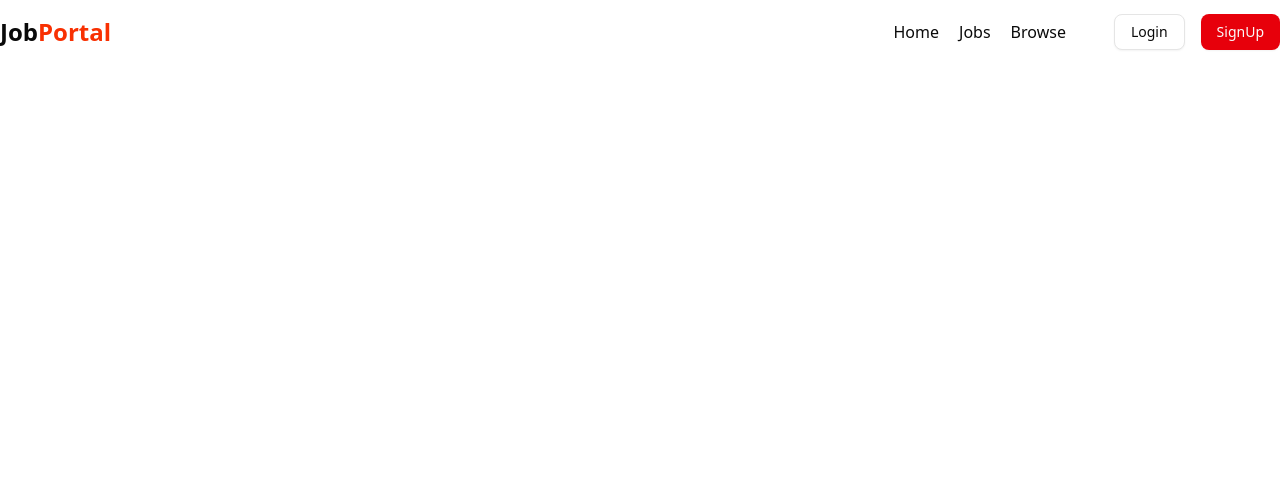
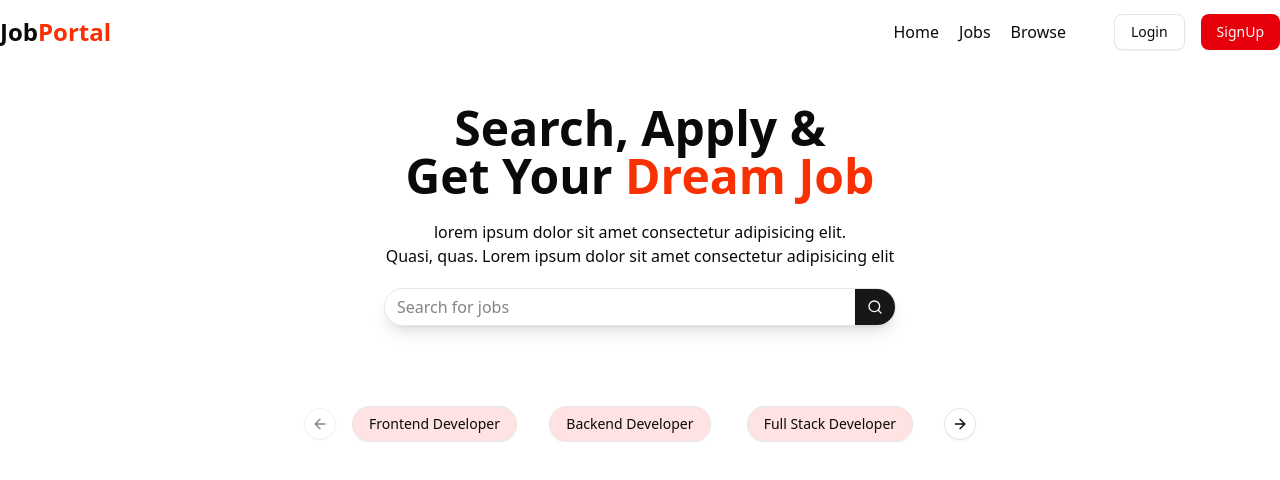
Before and after one commit to Aashi1909/Job-Portal, a React (Vite) app in the folder frontend/: page / in a window 1280 px wide. Shown: the top 480 px of the page. Built offline with nearby package versions, Linux system fonts and the light colour scheme.

Commit message:
HeroSection and Carousel Section in frontend

```diff
--- a/frontend/package.json
+++ b/frontend/package.json
@@ -15,11 +15,12 @@
     "@radix-ui/react-popover": "^1.1.6",
     "@radix-ui/react-radio-group": "^1.2.3",
     "@radix-ui/react-slot": "^1.1.2",
-    "@reduxjs/toolkit": "^2.6.0",
+    "@reduxjs/toolkit": "^2.6.1",
     "@tailwindcss/vite": "^4.0.11",
     "axios": "^1.8.1",
     "class-variance-authority": "^0.7.1",
     "clsx": "^2.1.1",
+    "embla-carousel-react": "^8.5.2",
     "lucide-react": "^0.477.0",
     "next-themes": "^0.4.4",
     "react": "^19.0.0",
--- /dev/null
+++ b/frontend/src/components/CategoryCarousel.jsx
@@ -0,0 +1,54 @@
+import React from 'react'
+import { Carousel, CarouselContent, CarouselItem, CarouselNext, CarouselPrevious } from './ui/carousel'
+import { Button } from './ui/button'
+import { Car } from 'lucide-react'
+
+const category =[
+    "Frontend Developer",
+    "Backend Developer",
+    "Full Stack Developer",
+    "UI/UX Designer",
+    "Data Scientist",
+    "Mobile Developer",
+    "DevOps Engineer",
+    "Cloud Engineer",
+    "Product Manager",
+    "QA Engineer",
+    "Cybersecurity Analyst",
+    "Blockchain Developer",
+    "Artificial Intelligence (AI) Engineer",
+    "Machine Learning Engineer",
+    "Robotics Engineer",
+    "Data Engineer",
+    "Game Developer",
+    "Digital Marketing Specialist",
+    "Content Writer",
+    "Social Media Manager",
+    "Video Editor",
+    "Graphic Designer",
+]
+const CategoryCarousel = () => {
+  return (
+    <div>
+        <Carousel className="w-full max-w-xl mx-auto my-20 ">
+            <CarouselContent>
+                {
+                    category.map((item, index) => (
+                    <CarouselItem className="md:basis-1/2 lg:basis-1/3 ">
+                        <Button  variant="outline" className="rounded-full bg-red-100">{item}</Button>
+                    </CarouselItem>
+                ))
+
+                }
+
+            </CarouselContent>
+            <CarouselPrevious />
+            <CarouselNext />
+
+        </Carousel>
+
+    </div>
+  )
+}
+
+export default CategoryCarousel
--- /dev/null
+++ b/frontend/src/components/HeroSection.jsx
@@ -0,0 +1,22 @@
+import React from 'react'
+import { Button } from './ui/button'
+import { Search } from 'lucide-react'
+
+const HeroSection = () => {
+  return (
+    <div className='text-center'>
+        <div className='flex flex-col gap-5 my-10'>
+        <h1 className='text-5xl font-bold'>Search, Apply & <br /> Get Your <span className='text-[#F83002]'>Dream Job</span></h1>
+        <p>lorem ipsum dolor sit amet consectetur adipisicing elit. <br /> Quasi, quas. Lorem ipsum dolor sit amet consectetur adipisicing elit
+        </p>
+        <div className='flex w-[40%] shadow-lg border border-gray-200 pl-3 rounded-full items-center gap-4 mx-auto'>
+            <input type="text" placeholder='Search for jobs' className='outline-none  w-full' />
+            <Button className="rounded-r-full"> <Search className='h-5 w-5' /></Button>
+        </div>
+        </div>
+
+    </div>
+  )
+}
+
+export default HeroSection
--- a/frontend/src/components/Home.jsx
+++ b/frontend/src/components/Home.jsx
@@ -1,10 +1,14 @@
 import React from "react";
 import Navbar from "./shared/Navbar";
+import HeroSection from "./HeroSection";
+import CategoryCarousel from "./CategoryCarousel";
 
 const Home =() =>{
     return (
         <div>
             <Navbar />
+            <HeroSection />
+            <CategoryCarousel />
         </div>
     )
 }
--- a/frontend/src/components/auth/Login.jsx
+++ b/frontend/src/components/auth/Login.jsx
@@ -34,7 +34,15 @@
                 navigate("/");
                 toast.success(res.data.message);
             }
+
         }catch(error){
+            if (error.response) {
+                toast.error(error.response.data.message || "Something went wrong!");
+            } else if (error.request) {
+                toast.error("No response from server. Please try again.");
+            } else {
+                toast.error("An unexpected error occurred.");
+            }
             console.log(error);
 
         }
--- a/frontend/src/components/auth/Signup.jsx
+++ b/frontend/src/components/auth/Signup.jsx
@@ -50,8 +50,18 @@
                     navigate("/login");
                     toast.success(res.data.message);
                 }
+                else{
+                    toast.error(res.data.message);
+                }
 
             }catch(error){
+                if (error.response) {
+                    toast.error(error.response.data.message || "Something went wrong!");
+                } else if (error.request) {
+                    toast.error("No response from server. Please try again.");
+                } else {
+                    toast.error("An unexpected error occurred.");
+                }
                 console.log(error);
 
             }
--- /dev/null
+++ b/frontend/src/components/ui/carousel.jsx
@@ -0,0 +1,194 @@
+import * as React from "react"
+import useEmblaCarousel from "embla-carousel-react";
+import { ArrowLeft, ArrowRight } from "lucide-react"
+
+import { cn } from "@/lib/utils"
+import { Button } from "@/components/ui/button"
+
+const CarouselContext = React.createContext(null)
+
+function useCarousel() {
+  const context = React.useContext(CarouselContext)
+
+  if (!context) {
+    throw new Error("useCarousel must be used within a <Carousel />")
+  }
+
+  return context
+}
+
+function Carousel({
+  orientation = "horizontal",
+  opts,
+  setApi,
+  plugins,
+  className,
+  children,
+  ...props
+}) {
+  const [carouselRef, api] = useEmblaCarousel({
+    ...opts,
+    axis: orientation === "horizontal" ? "x" : "y",
+  }, plugins)
+  const [canScrollPrev, setCanScrollPrev] = React.useState(false)
+  const [canScrollNext, setCanScrollNext] = React.useState(false)
+
+  const onSelect = React.useCallback((api) => {
+    if (!api) return
+    setCanScrollPrev(api.canScrollPrev())
+    setCanScrollNext(api.canScrollNext())
+  }, [])
+
+  const scrollPrev = React.useCallback(() => {
+    api?.scrollPrev()
+  }, [api])
+
+  const scrollNext = React.useCallback(() => {
+    api?.scrollNext()
+  }, [api])
+
+  const handleKeyDown = React.useCallback((event) => {
+    if (event.key === "ArrowLeft") {
+      event.preventDefault()
+      scrollPrev()
+    } else if (event.key === "ArrowRight") {
+      event.preventDefault()
+      scrollNext()
+    }
+  }, [scrollPrev, scrollNext])
+
+  React.useEffect(() => {
+    if (!api || !setApi) return
+    setApi(api)
+  }, [api, setApi])
+
+  React.useEffect(() => {
+    if (!api) return
+    onSelect(api)
+    api.on("reInit", onSelect)
+    api.on("select", onSelect)
+
+    return () => {
+      api?.off("select", onSelect)
+    };
+  }, [api, onSelect])
+
+  return (
+    <CarouselContext.Provider
+      value={{
+        carouselRef,
+        api: api,
+        opts,
+        orientation:
+          orientation || (opts?.axis === "y" ? "vertical" : "horizontal"),
+        scrollPrev,
+        scrollNext,
+        canScrollPrev,
+        canScrollNext,
+      }}>
+      <div
+        onKeyDownCapture={handleKeyDown}
+        className={cn("relative", className)}
+        role="region"
+        aria-roledescription="carousel"
+        data-slot="carousel"
+        {...props}>
+        {children}
+      </div>
+    </CarouselContext.Provider>
+  );
+}
+
+function CarouselContent({
+  className,
+  ...props
+}) {
+  const { carouselRef, orientation } = useCarousel()
+
+  return (
+    <div
+      ref={carouselRef}
+      className="overflow-hidden"
+      data-slot="carousel-content">
+      <div
+        className={cn(
+          "flex",
+          orientation === "horizontal" ? "-ml-4" : "-mt-4 flex-col",
+          className
+        )}
+        {...props} />
+    </div>
+  );
+}
+
+function CarouselItem({
+  className,
+  ...props
+}) {
+  const { orientation } = useCarousel()
+
+  return (
+    <div
+      role="group"
+      aria-roledescription="slide"
+      data-slot="carousel-item"
+      className={cn(
+        "min-w-0 shrink-0 grow-0 basis-full",
+        orientation === "horizontal" ? "pl-4" : "pt-4",
+        className
+      )}
+      {...props} />
+  );
+}
+
+function CarouselPrevious({
+  className,
+  variant = "outline",
+  size = "icon",
+  ...props
+}) {
+  const { orientation, scrollPrev, canScrollPrev } = useCarousel()
+
+  return (
+    <Button
+      data-slot="carousel-previous"
+      variant={variant}
+      size={size}
+      className={cn("absolute size-8 rounded-full", orientation === "horizontal"
+        ? "top-1/2 -left-12 -translate-y-1/2"
+        : "-top-12 left-1/2 -translate-x-1/2 rotate-90", className)}
+      disabled={!canScrollPrev}
+      onClick={scrollPrev}
+      {...props}>
+      <ArrowLeft />
+      <span className="sr-only">Previous slide</span>
+    </Button>
+  );
+}
+
+function CarouselNext({
+  className,
+  variant = "outline",
+  size = "icon",
+  ...props
+}) {
+  const { orientation, scrollNext, canScrollNext } = useCarousel()
+
+  return (
+    <Button
+      data-slot="carousel-next"
+      variant={variant}
+      size={size}
+      className={cn("absolute size-8 rounded-full", orientation === "horizontal"
+        ? "top-1/2 -right-12 -translate-y-1/2"
+        : "-bottom-12 left-1/2 -translate-x-1/2 rotate-90", className)}
+      disabled={!canScrollNext}
+      onClick={scrollNext}
+      {...props}>
+      <ArrowRight />
+      <span className="sr-only">Next slide</span>
+    </Button>
+  );
+}
+
+export { Carousel, CarouselContent, CarouselItem, CarouselPrevious, CarouselNext };
--- a/frontend/src/main.jsx
+++ b/frontend/src/main.jsx
@@ -3,10 +3,14 @@
 import './index.css'
 import App from './App.jsx'
 import { Toaster } from './components/ui/sonner.jsx'
+import {Provider} from 'react-redux'
+import store from './redux/store.js'
 
 createRoot(document.getElementById('root')).render(
   <StrictMode>
+    <Provider store={store}>
     <App />
+    </Provider>
     <Toaster />
   </StrictMode>,
 )
--- /dev/null
+++ b/frontend/src/redux/authSlice.js
@@ -0,0 +1,16 @@
+import { createSlice } from "@reduxjs/toolkit";
+
+const authSlice = createSlice({
+    name: "auth",
+    initialState: {
+        loading:false
+    },
+    reducers: {
+        setLoading: (state, action) => {
+            state.loading = action.payload
+        }
+    },
+});
+
+export const {setLoading} = authSlice.actions;
+export default authSlice.reducer
--- /dev/null
+++ b/frontend/src/redux/store.js
@@ -0,0 +1,10 @@
+import {configureStore} from '@reduxjs/toolkit'
+import authSlice from './authSlice'
+
+const store = configureStore({
+    reducer: {
+        auth: authSlice
+    }
+})
+
+export default store;
```
Also changed, not shown: 2 other files (tests, documents, lock files or other folders).
